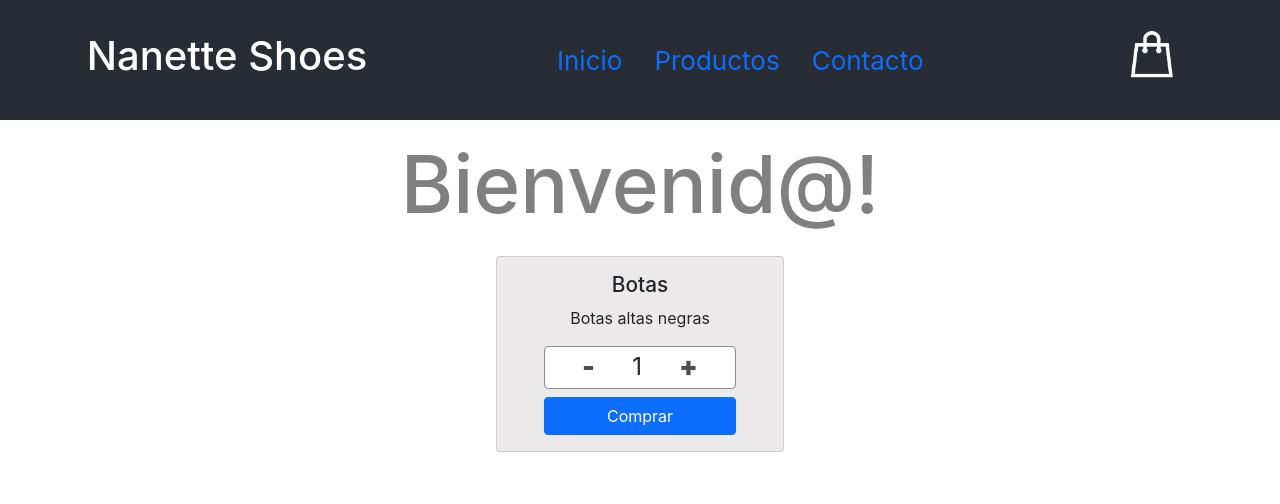
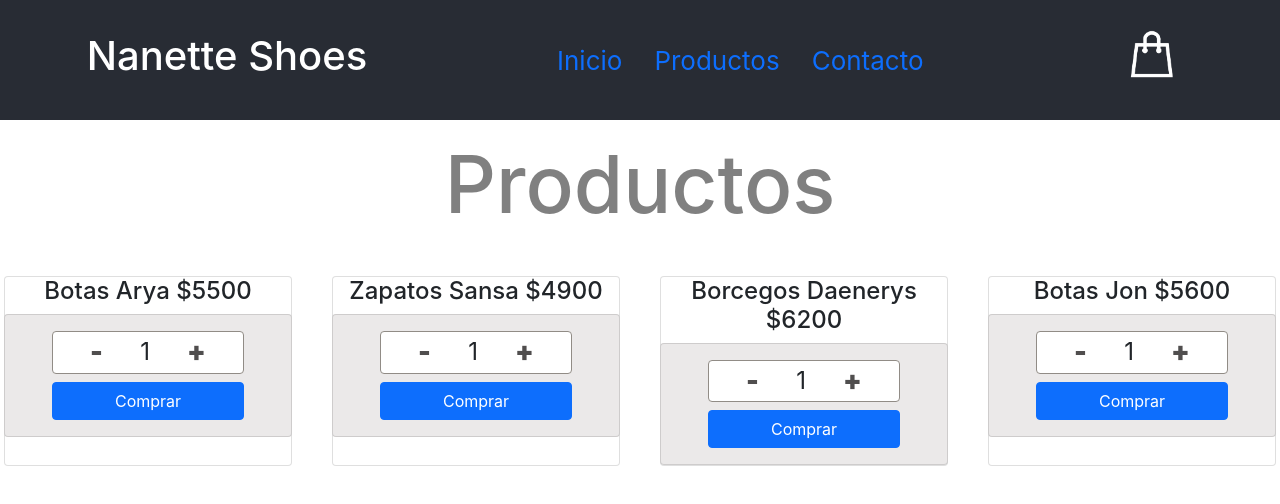
Before and after one commit to ninafranca/React-Js-Coderhouse, a React (Create React App) app: page / in a window 1280 px wide. Shown: the top 504 px of the page. Built offline with nearby package versions, Linux system fonts and the light colour scheme.

Commit message:
listo desafio clase 6

```diff
--- a/src/App.js
+++ b/src/App.js
@@ -8,7 +8,7 @@ function App() {
     <div className="App">
       <NavBar />
       <ItemListContainer
-        greeting={"Bienvenid@!"}
+        greeting={"Productos"}
       />
     </div>
   );
--- /dev/null
+++ b/src/components/Body/Item.js
@@ -0,0 +1,11 @@
+import React from 'react';
+
+function Item({id, nombre, precio}) {
+    return (
+        <div>
+            <h2 key={id} style={{ fontSize: "1.5rem" }}>{nombre} ${precio}</h2>
+        </div>
+    )
+}
+
+export default Item;
--- a/src/components/Body/ItemCount.js
+++ b/src/components/Body/ItemCount.js
@@ -5,14 +5,15 @@ class ItemCount extends Component  {
     constructor () {
         super();
         this.state = {
-            counter: 1
+            counter: 1,
+            stock: 10
         }
     }
 
     handlerPlus = () => {
-        if(this.state.counter === 5) {
+        if(this.state.counter === this.state.stock) {
             this.setState({
-                counter: 5
+                counter: this.state.stock
             });
         } else {
             this.setState({counter: this.state.counter + 1})
@@ -39,8 +40,6 @@ class ItemCount extends Component  {
         return (
             <div className="card card-main">
                 <div className="card-body">
-                    <h5 className="card-title">Botas</h5>
-                    <p className="card-text">Botas altas negras</p>
                     <div className="card card-content">
                         <p onClick={this.handlerMinus} className="plus-minus">-</p>
                         <p id="counter-value">{this.state.counter}</p>
--- /dev/null
+++ b/src/components/Body/ItemList.js
@@ -0,0 +1,40 @@
+import React, {useEffect, useState} from 'react'
+import Item from './Item';
+import ItemCount from './ItemCount';
+
+function ItemList() {
+    const [productos, setProductos] = useState([])
+
+    useEffect( () => {
+        const promesa = new Promise( (resolve, reject) => {
+            setTimeout ( () => {
+                resolve([
+                    {id: 1, nombre: "Botas Arya", precio: 5500},
+                    {id: 2, nombre: "Zapatos Sansa", precio: 4900},
+                    {id: 3, nombre: "Borcegos Daenerys", precio: 6200},
+                    {id: 4, nombre: "Botas Jon", precio: 5600}
+                ])
+            }, 2000)
+        })
+        promesa.then( (resultado) => {
+            setProductos(resultado)
+        })
+    }, [])
+
+    return (
+        <div className="d-flex flex-row">
+            {productos.map(p =>
+                <div className="card" style={{ margin: 20 }}>
+                    <Item
+                        id={p.id}
+                        nombre={p.nombre}
+                        precio={p.precio}
+                    />
+                    <ItemCount />
+                </div>
+            )}
+        </div>
+    )
+}
+
+export default ItemList;
--- a/src/components/Body/ItemListContainer.js
+++ b/src/components/Body/ItemListContainer.js
@@ -1,11 +1,12 @@
 import React from 'react';
 import ItemCount from './ItemCount';
+import ItemList from './ItemList';
 
 function ItemListContainer ({greeting}) {
     return (
         <div className="item-list-container">
            <h1 style={{color: "gray", padding: "1rem 0rem", fontSize: "5rem"}}>{greeting}</h1>
-           <ItemCount />
+           <ItemList />
         </div>
     )
 }
```
Also changed, not shown: 1 other file (tests, documents, lock files or other folders).
